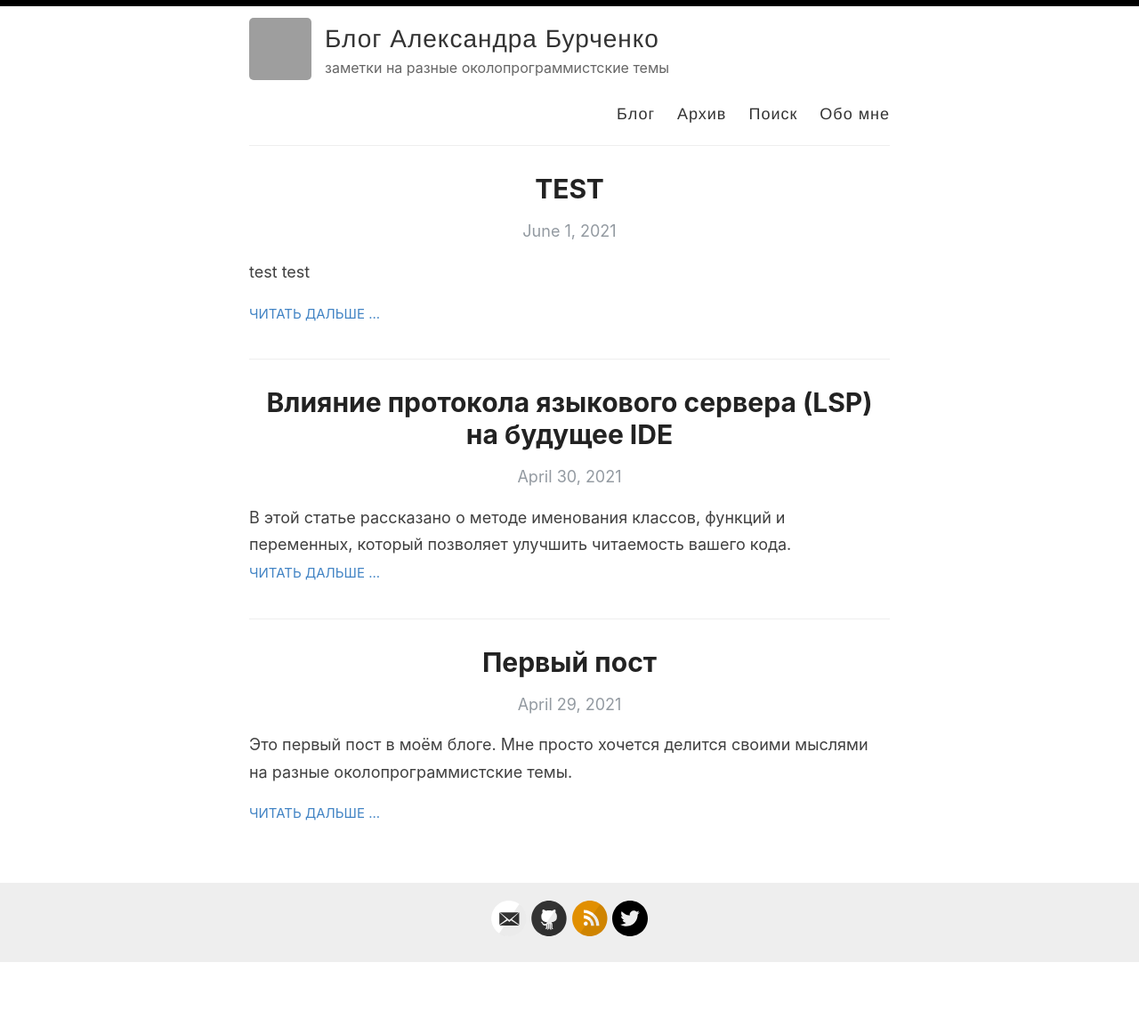
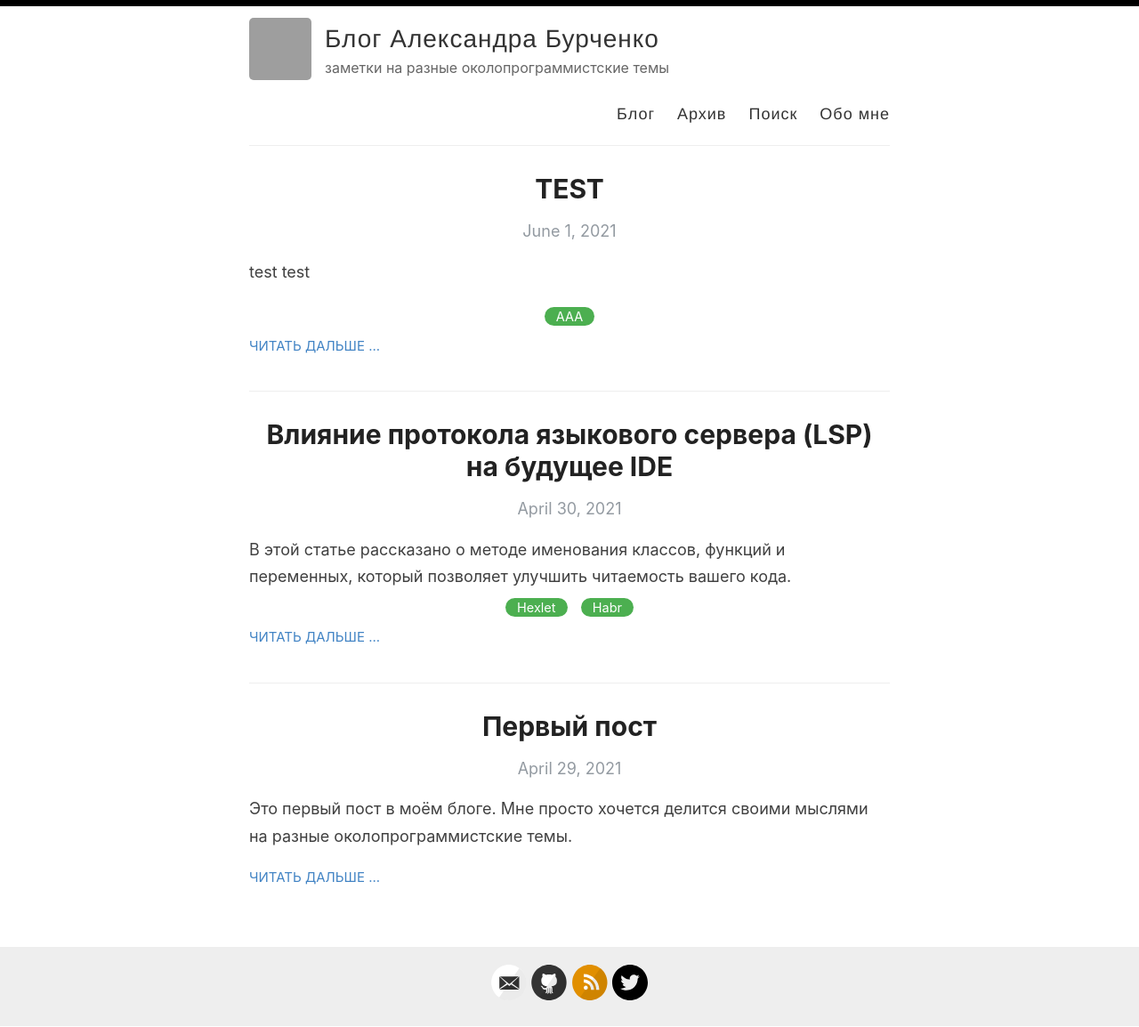
Before and after one commit to AABur/aabur.github.io, a Jekyll site: the page built from index.html, in a window 1280 px wide. Shown: the whole page at 89% size. Built offline with Jekyll 4.4.1, drawn with Linux system fonts in a browser that asks for light colours; the list of posts is cut into pages by our own code; before the commit the page ends 1082 px from its top, so only the background shows below that; grey boxes are pictures that could not be loaded.

Commit message:
add posts catregories to index.html

```diff
--- a/index.html
+++ b/index.html
@@ -14,6 +14,17 @@
       </a>
       <div class="entry">
         {{ post.excerpt }}
+      </div>
+      <div class="post-tags">
+        {% if post %}
+          {% assign categories = post.categories %}
+        {% else %}
+          {% assign categories = page.categories %}
+        {% endif %}
+        {% for category in categories %}
+          <a href="{{site.baseurl}}/categories/#{{category|slugize}}">{{category}}</a>
+          {% unless forloop.last %}&nbsp;{% endunless %}
+        {% endfor %}
       </div>
 
       <a href="{{ site.baseurl }}{{ post.url }}" class="read-more">Читать дальше ...</a>
```
